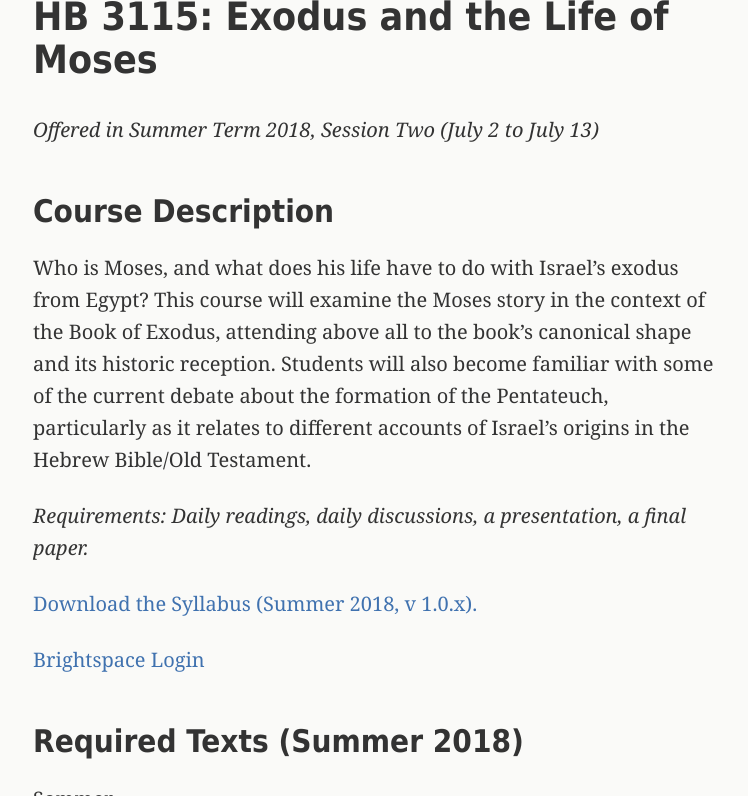
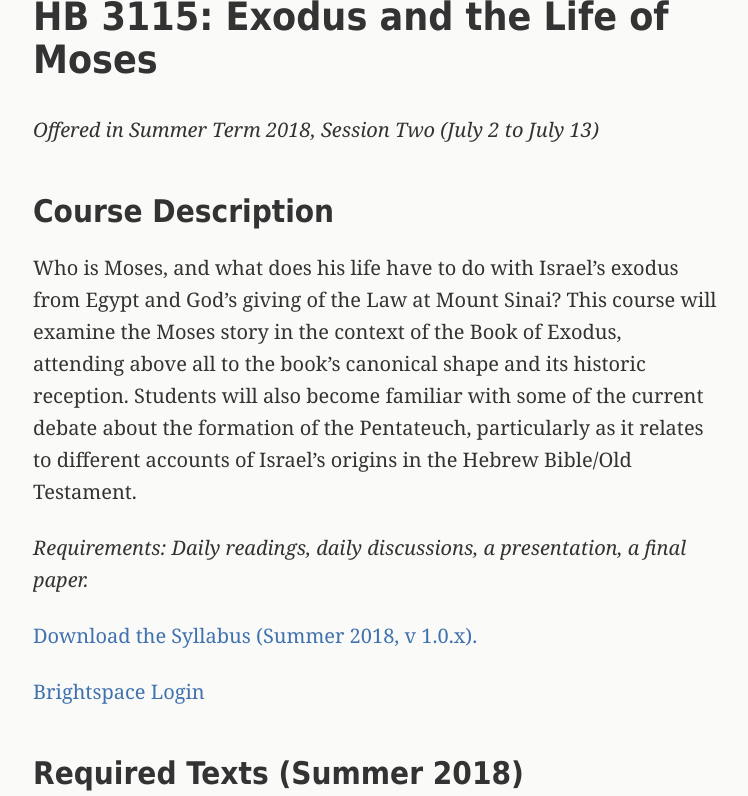
Before and after one commit to danieldriver/danieldriver.github.io, a Jekyll site: the page built from _pages/hb-3115.md, in a window 1280 px wide and 900 px high, cut to the strip 104-900 px from the top of the window. Shown: the whole strip, without its empty margins (265-1013 px from the left). Built offline with Jekyll 4.4.1, drawn with Linux system fonts in a browser that asks for light colours.

Commit message:
add Sinai to course description

```diff
--- a/_pages/hb-3115.md
+++ b/_pages/hb-3115.md
@@ -10,12 +10,12 @@ subtitle: "HB 3115: Exodus and the Life of Moses"
 ## Course Description
 
 Who is Moses, and what does his life have to do with Israel’s exodus
-from Egypt? This course will examine the Moses story in the context of
-the Book of Exodus, attending above all to the book’s canonical shape
-and its historic reception. Students will also become familiar with some
-of the current debate about the formation of the Pentateuch,
-particularly as it relates to different accounts of Israel’s origins in
-the Hebrew Bible/Old Testament.
+from Egypt and God's giving of the Law at Mount Sinai? This course will
+examine the Moses story in the context of the Book of Exodus, attending
+above all to the book’s canonical shape and its historic reception.
+Students will also become familiar with some of the current debate about
+the formation of the Pentateuch, particularly as it relates to different
+accounts of Israel’s origins in the Hebrew Bible/Old Testament.
 
 *Requirements: Daily readings, daily discussions, a presentation, a final paper.*
 
```
